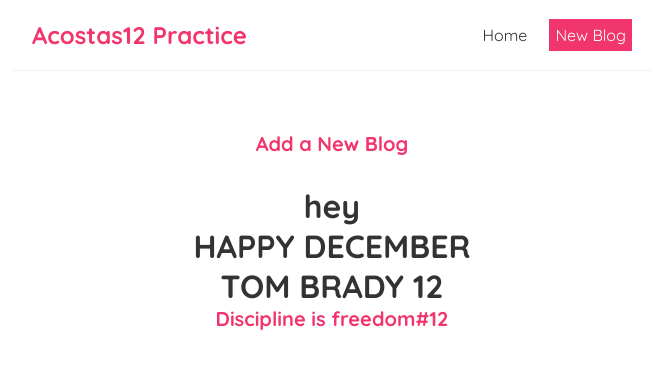
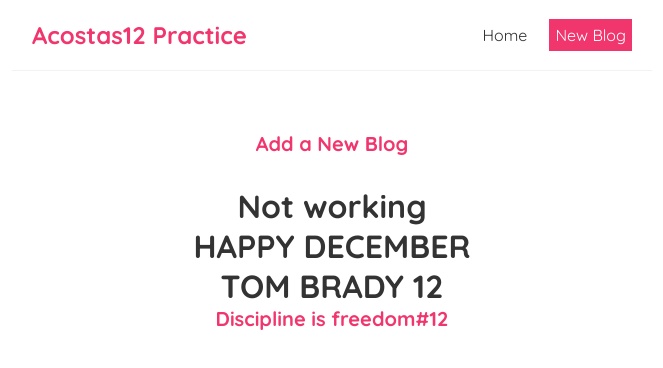
Before and after one commit to macosta2015/NETNinja-react-, a React (Create React App) app in the folder ninjareact/: page /Create in a window 1280 px wide. Shown: the top 368 px of the page, without its empty margins (308-971 px from the left). Built offline with nearby package versions, Linux system fonts and the light colour scheme.

Commit message:
Update Create.js

```diff
--- a/ninjareact/src/Create.js
+++ b/ninjareact/src/Create.js
@@ -3,7 +3,7 @@ const Create = () => {
         <div className="create">
             <h2>Add a New Blog</h2>
 
-            <h1>hey </h1>
+            <h1>Not working </h1>
             <h1>HAPPY DECEMBER</h1>
             <h1>TOM BRADY 12</h1>
             <h2>Discipline is freedom#12</h2>
```
